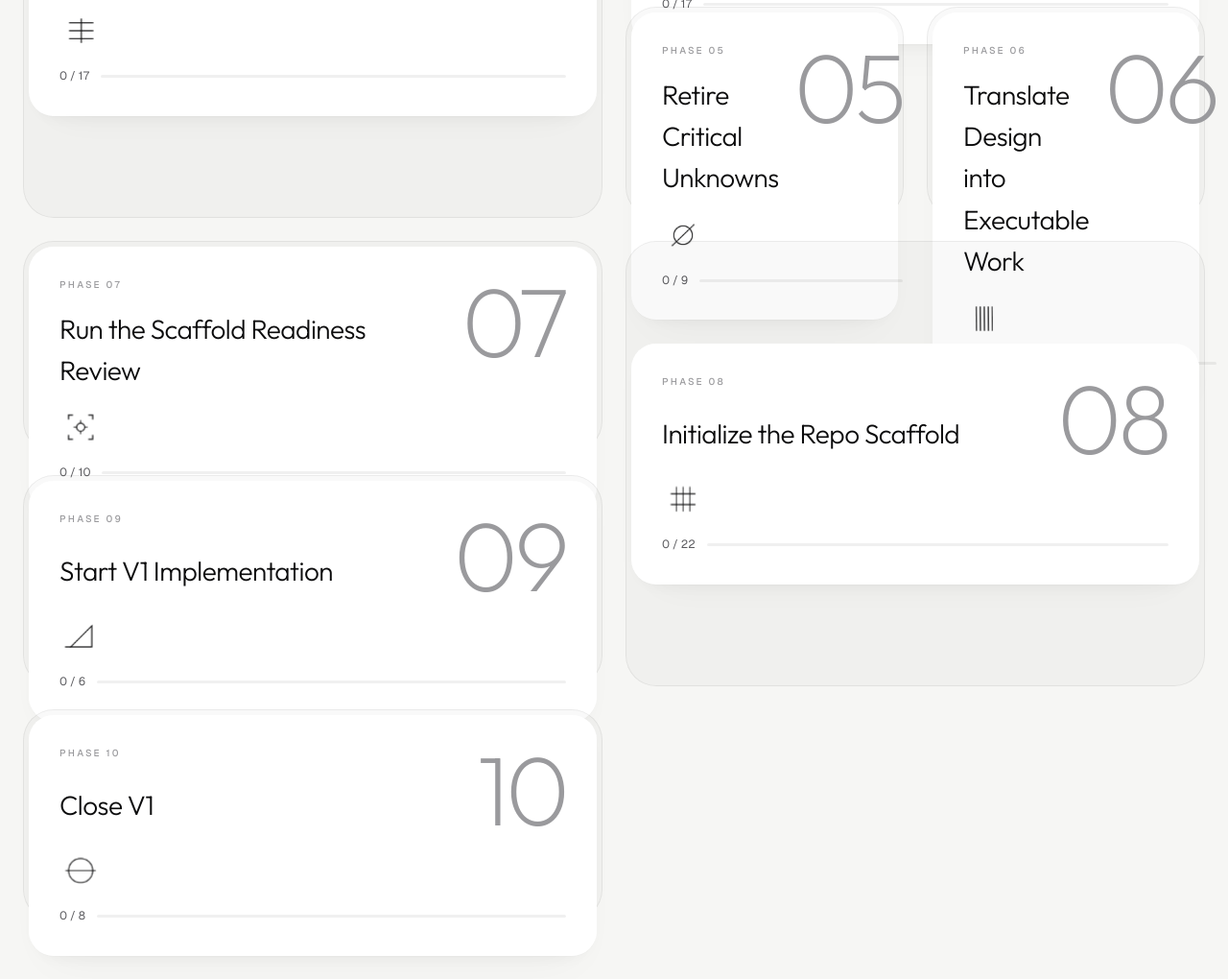
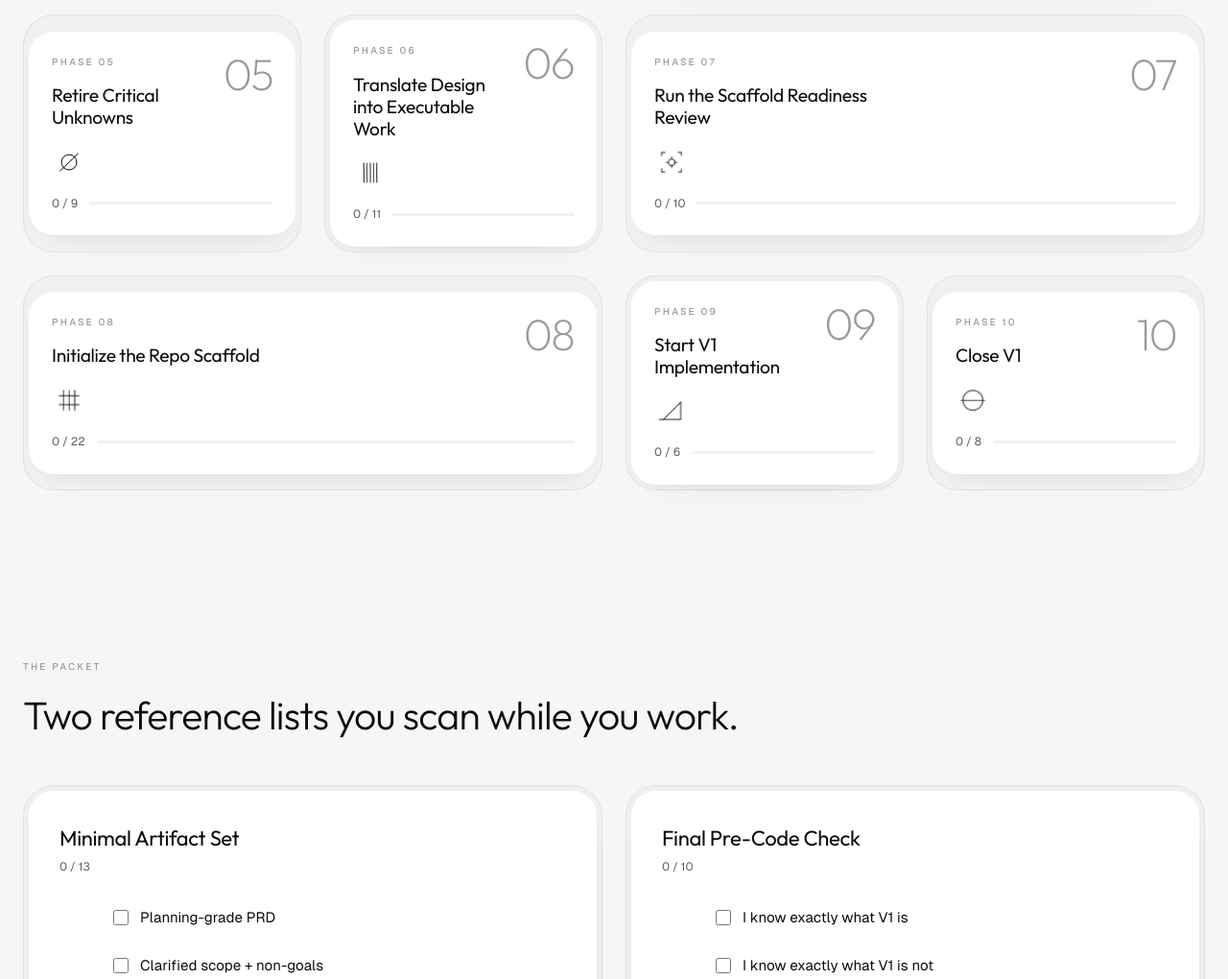
Before and after one commit to dinesh-git17/prd-cheatsheet, a website with bundled scripts: page index.html in a window 1280 px wide. Shown: the part 1373-2393 px from the top of the page at 96% size. Built offline with nearby package versions, Linux system fonts and the light colour scheme.

Commit message:
fix(styles): calm down the zoom — smaller tile type, no-overlap bento, tighter packet

```diff
--- a/styles/layout.css
+++ b/styles/layout.css
@@ -114,19 +114,26 @@ main {
 @media (min-width: 1100px) {
   .bento {
     grid-template-columns: repeat(4, minmax(0, 1fr));
-    grid-auto-rows: 220px;
+    grid-auto-rows: minmax(200px, auto);
     gap: var(--s-6);
   }
+  /* Bento: 4-col grid, wide tiles span 2, narrow tiles span 1.
+     Row layout:
+       Row 1:  01 (wide) | 02 (wide)
+       Row 2:  03 (wide) | 04 (wide)
+       Row 3:  05 | 06 | 07 (wide)     — asymmetric rhythm
+       Row 4:  08 (wide) | 09 | 10     — asymmetric rhythm
+     Every row fills the full 4 columns; nothing dangles. */
   .tile[data-phase="01"],
   .tile[data-phase="02"],
+  .tile[data-phase="03"],
   .tile[data-phase="04"],
   .tile[data-phase="07"],
+  .tile[data-phase="08"] { grid-column: span 2; }
+  .tile[data-phase="05"],
+  .tile[data-phase="06"],
   .tile[data-phase="09"],
-  .tile[data-phase="10"] { grid-column: span 2; grid-row: span 1; }
-  .tile[data-phase="03"],
-  .tile[data-phase="08"] { grid-column: span 2; grid-row: span 2; }
-  .tile[data-phase="05"],
-  .tile[data-phase="06"] { grid-column: span 1; grid-row: span 1; }
+  .tile[data-phase="10"] { grid-column: span 1; }
 }
 
 /* Noscript notice — styled to match the aesthetic */
@@ -170,16 +177,16 @@ main {
   box-shadow:
     var(--shadow-card),
     inset 0 1px 0 rgba(255, 255, 255, 0.6);
-  padding: var(--s-8);
+  padding: var(--s-7);
 }
 .packet-card__title {
   font-family: var(--font-display);
-  font-weight: 300;
-  font-size: var(--t-h2);
-  letter-spacing: -0.02em;
-  margin-bottom: var(--s-2);
+  font-weight: 400;
+  font-size: clamp(18px, 1.8vw, 22px);
+  letter-spacing: -0.015em;
+  margin-bottom: var(--s-1);
 }
-.packet-card__meta { color: var(--ink-muted); margin-bottom: var(--s-6); }
+.packet-card__meta { color: var(--ink-muted); font-size: var(--t-meta-size); margin-bottom: var(--s-5); }
 .packet-card__list {
   list-style: none;
   display: flex;
--- a/styles/tile.css
+++ b/styles/tile.css
@@ -27,12 +27,12 @@
   box-shadow:
     var(--shadow-card),
     inset 0 1px 0 rgba(255, 255, 255, 0.6);
-  padding: var(--s-7);
+  padding: var(--s-6);
   display: grid;
   grid-template-columns: 1fr auto;
   grid-template-rows: auto auto 1fr auto;
   gap: var(--s-4);
-  min-height: 220px;
+  min-height: 190px;
 }
 
 .tile__eyebrow {
@@ -60,9 +60,10 @@
 .tile__title {
   grid-column: 1; grid-row: 2;
   font-family: var(--font-display);
-  font-weight: 300;
-  font-size: clamp(20px, 2.4vw, 28px);
-  letter-spacing: -0.02em;
+  font-weight: 400;
+  font-size: clamp(17px, 1.5vw, 20px);
+  letter-spacing: -0.015em;
+  line-height: 1.2;
   color: var(--ink);
   max-width: 20ch;
   transition: color var(--d-fast) var(--ease-out);
@@ -71,8 +72,8 @@
 .tile__sigil {
   grid-column: 1; grid-row: 3;
   align-self: end;
-  width: 44px;
-  height: 44px;
+  width: 36px;
+  height: 36px;
   color: var(--ink);
   transition: color var(--d-med) var(--ease-out);
 }
--- a/styles/tokens.css
+++ b/styles/tokens.css
@@ -39,7 +39,7 @@
   --t-meta-size: 12px;
   --t-body-size: 15px;
   --t-body-lh: 1.55;
-  --t-tile-num: clamp(64px, 8vw, 120px);
+  --t-tile-num: clamp(44px, 3.6vw, 64px);
   --t-h2: clamp(28px, 3.2vw, 44px);
   --t-hero: clamp(44px, 5.8vw, 84px);
 
```
